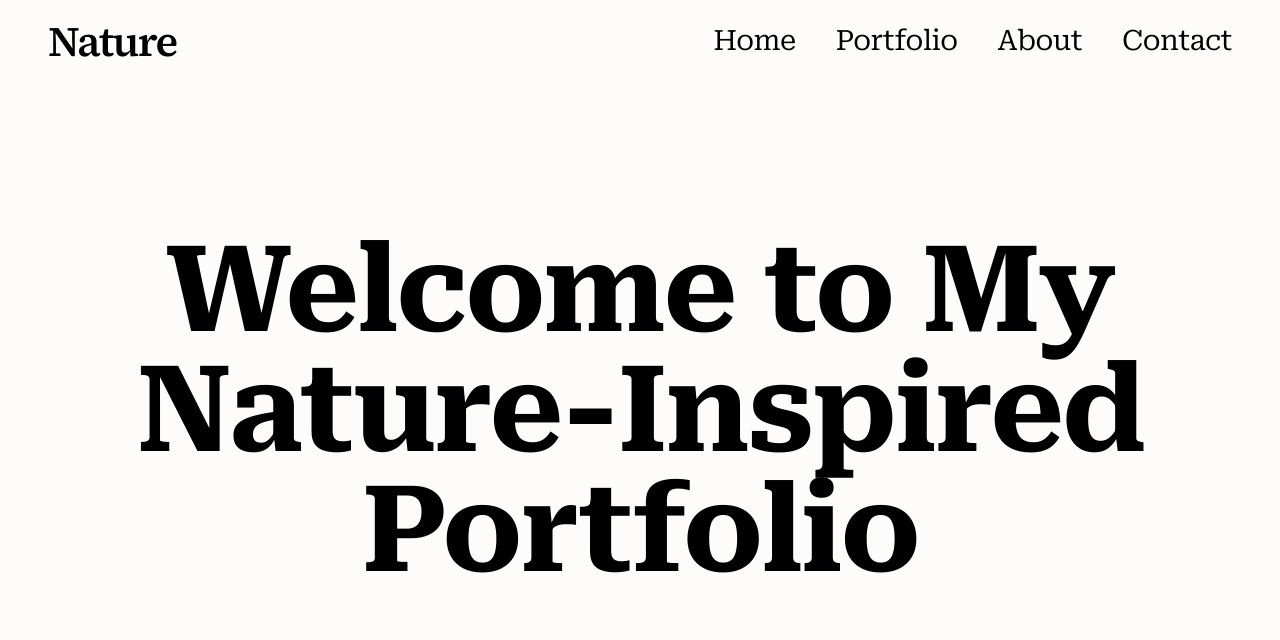
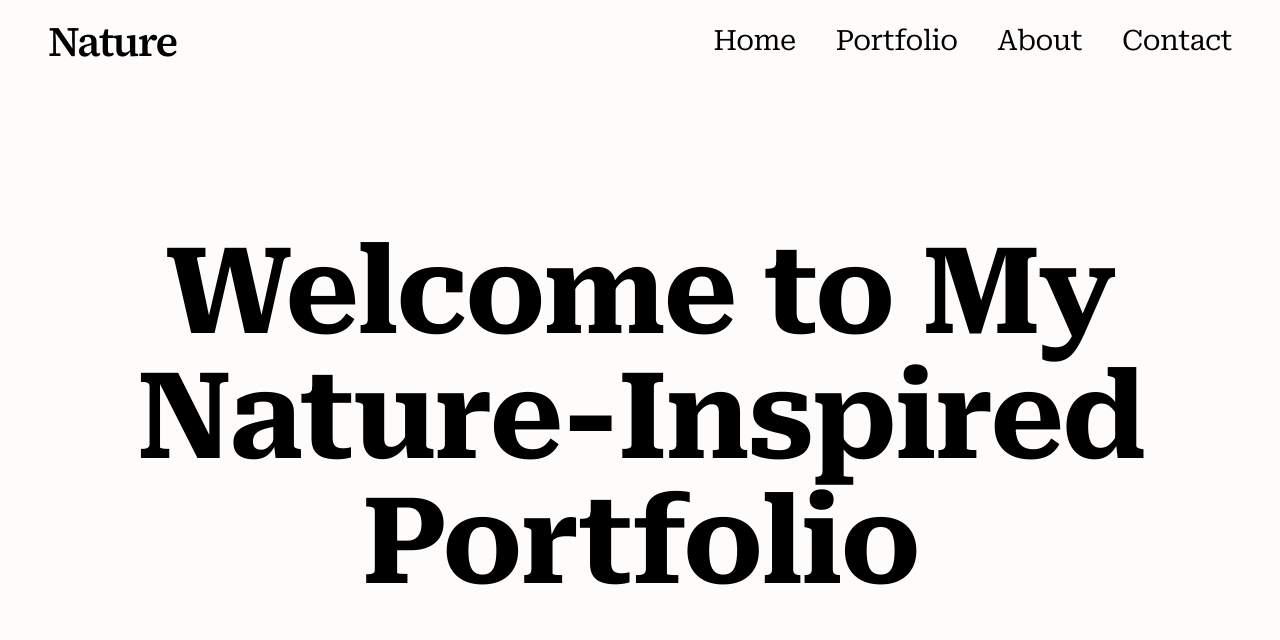
Before and after one commit to Abhayanthk/S-W-Capstone-Project, a plain HTML site: page index.html in a window 1280 px wide. Shown: the top 640 px of the page. Drawn offline with Linux system fonts and the light colour scheme; grey boxes are pictures that could not be loaded.

Commit message:
Header-line-height-correction

```diff
--- a/style.css
+++ b/style.css
@@ -64,7 +64,7 @@ header {
     font-family: 'Roboto Serif', serif;
       font-size: 120px;
       font-weight: 700;
-      line-height: 120px;
+      line-height: 125px;
       margin: 52px 0;
       letter-spacing: -0.02em;
       text-align: center;
```
